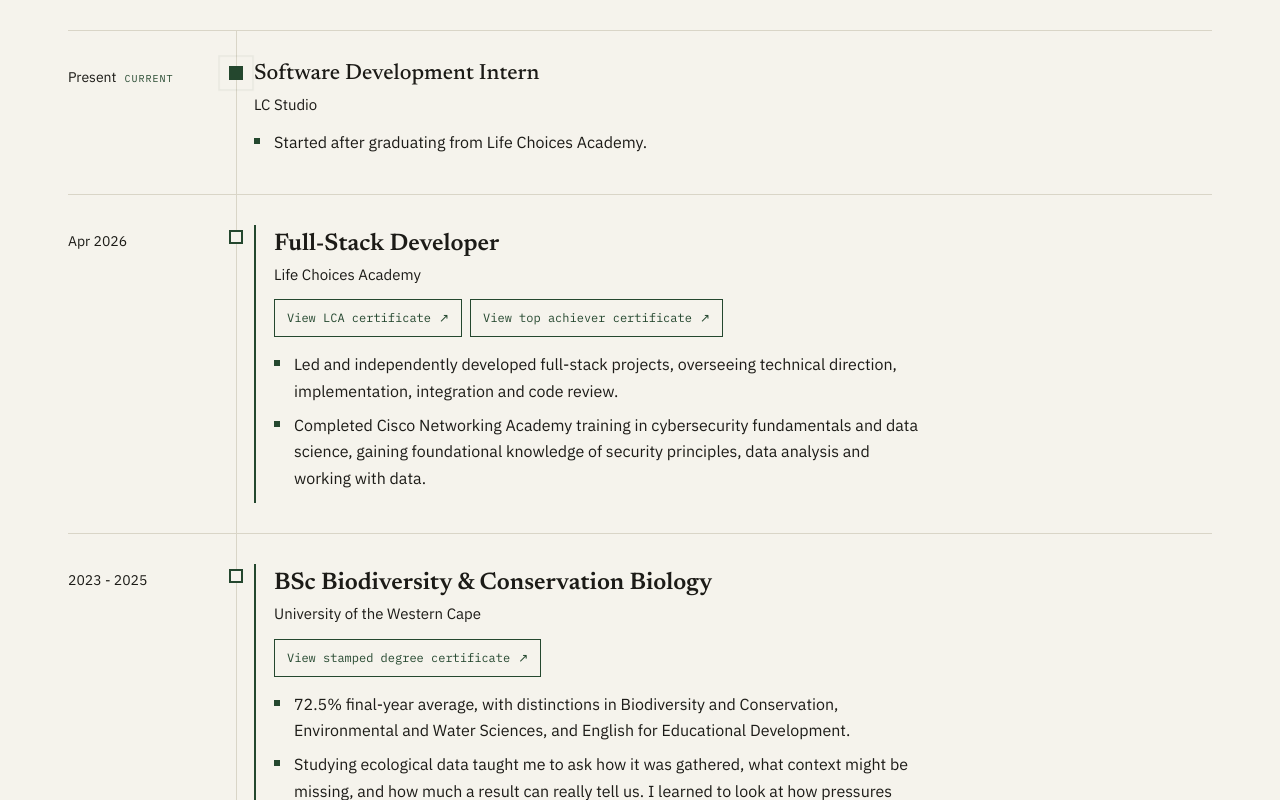
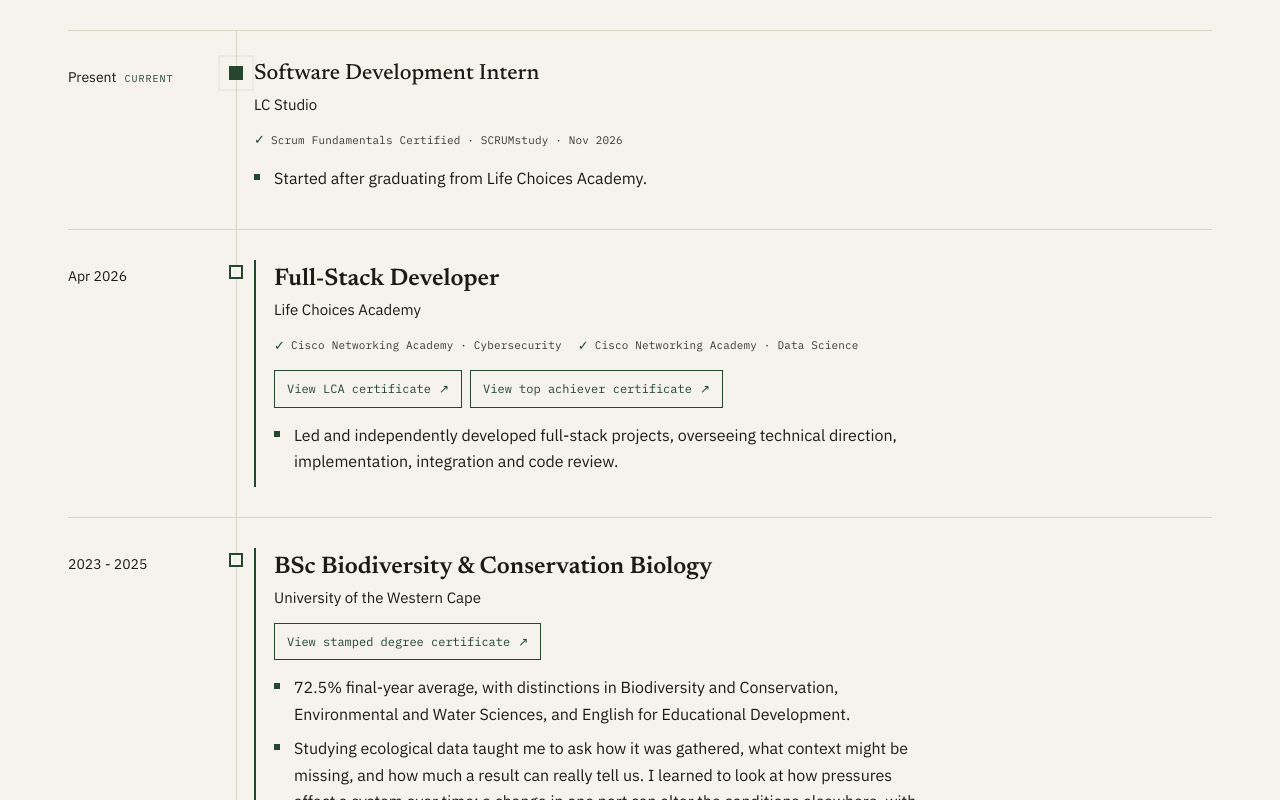
Before and after one commit to ihtishaamj63-web/ihtishaam-portfolio, a Vue app: page / in a window 1280 px wide. Shown: the part 1820-2620 px from the top of the page. Built offline with nearby package versions, Linux system fonts and the light colour scheme.

Commit message:
Add Scrum and Cisco credentials to experience

```diff
--- a/src/data/experience.js
+++ b/src/data/experience.js
@@ -6,6 +6,7 @@ export const experience = [
     title: 'Software Development Intern',
     org: 'LC Studio',
     current: true,
+    credentials: ['Scrum Fundamentals Certified · SCRUMstudy · Nov 2026'],
     points: ['Started after graduating from Life Choices Academy.'],
   },
   {
@@ -24,9 +25,12 @@ export const experience = [
         src: '/LCS_Top_Achiever.pdf',
       },
     ],
+    credentials: [
+      'Cisco Networking Academy · Cybersecurity',
+      'Cisco Networking Academy · Data Science',
+    ],
     points: [
       'Led and independently developed full-stack projects, overseeing technical direction, implementation, integration and code review.',
-      'Completed Cisco Networking Academy training in cybersecurity fundamentals and data science, gaining foundational knowledge of security principles, data analysis and working with data.',
     ],
   },
   {
```
